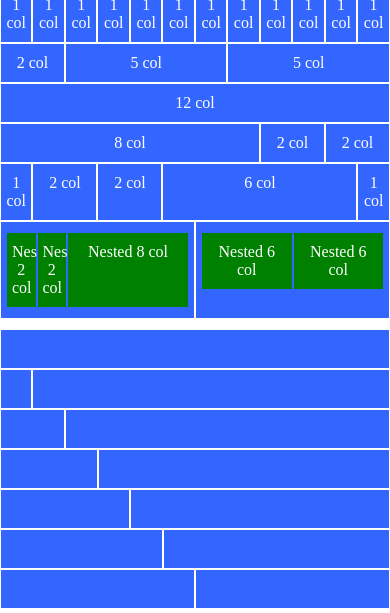
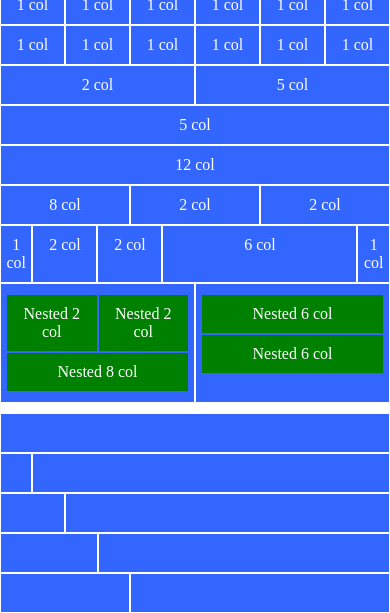
Before and after one commit to Alessandro-Sebastiano/html-css-12bool, a plain HTML site: page index.html in a window 390 px wide. Shown: the part 52-665 px from the top of the page. Drawn offline with Linux system fonts and the light colour scheme.

Commit message:
media-md

```diff
--- /dev/null
+++ b/css/media.css
@@ -0,0 +1,63 @@
+@media screen and (max-width: 768px) {
+
+    .col-md-1 {
+        max-width: calc((100% / 12) * 1);
+        flex-basis: calc((100% /12) * 1);
+    }
+
+    .col-md-2 {
+        max-width: calc((100% / 12) * 2);
+        flex-basis: calc((100% /12) * 2);
+    }
+
+    .col-md-3 {
+        max-width: calc((100% / 12) * 3);
+        flex-basis: calc((100% /12) * 3);
+    }
+
+    .col-md-4 {
+        max-width: calc((100% / 12) * 4);
+        flex-basis: calc((100% /12) * 4);
+    }
+
+    .col-md-5 {
+        max-width: calc((100% / 12) * 5);
+        flex-basis: calc((100% /12) * 5);
+    }
+
+    .col-md-6 {
+        max-width: calc((100% / 12) * 6);
+        flex-basis: calc((100% /12) * 6);
+    }
+
+    .col-md-7 {
+        max-width: calc((100% / 12) * 7);
+        flex-basis: calc((100% /12) * 7);
+    }
+
+    .col-md-8 {
+        max-width: calc((100% / 12) * 8);
+        flex-basis: calc((100% /12) * 8);
+    }
+
+    .col-md-9 {
+        max-width: calc((100% / 12) * 9);
+        flex-basis: calc((100% /12) * 9);
+    }
+
+    .col-md-10 {
+        max-width: calc((100% / 12) * 10);
+        flex-basis: calc((100% /12) * 10);
+    }
+
+    .col-md-11 {
+        max-width: calc((100% / 12) * 11);
+        flex-basis: calc((100% /12) * 11);
+    }
+
+    .col-md-12 {
+        max-width: calc((100% / 12) * 12);
+        flex-basis: calc((100% /12) * 12);
+    }
+
+}
--- a/css/style.css
+++ b/css/style.css
@@ -5,6 +5,10 @@
 }
 
 
+
+.display-ib {
+    display: inline-block;
+}
 
 
 .debug {
--- a/index.html
+++ b/index.html
@@ -6,6 +6,7 @@
     <meta http-equiv="X-UA-Compatible" content="IE=edge">
     <meta name="viewport" content="width=device-width, initial-scale=1.0">
     <link rel="stylesheet" href="./css/12bool.css">
+    <link rel="stylesheet" href="./css/media.css">
     <link rel="stylesheet" href="./css/style.css">
     <title>12bool</title>
 </head>
@@ -18,26 +19,26 @@
 
         <div class="row">
 
-            <div class="col-1 debug">1 col</div>
-            <div class="col-1 debug">1 col</div>
-            <div class="col-1 debug">1 col</div>
-            <div class="col-1 debug">1 col</div>
-            <div class="col-1 debug">1 col</div>
-            <div class="col-1 debug">1 col</div>
-            <div class="col-1 debug">1 col</div>
-            <div class="col-1 debug">1 col</div>
-            <div class="col-1 debug">1 col</div>
-            <div class="col-1 debug">1 col</div>
-            <div class="col-1 debug">1 col</div>
-            <div class="col-1 debug">1 col</div>
+            <div class="col-1 col-md-2 debug">1 col</div>
+            <div class="col-1 col-md-2 debug">1 col</div>
+            <div class="col-1 col-md-2 debug">1 col</div>
+            <div class="col-1 col-md-2 debug">1 col</div>
+            <div class="col-1 col-md-2 debug">1 col</div>
+            <div class="col-1 col-md-2 debug">1 col</div>
+            <div class="col-1 col-md-2 debug">1 col</div>
+            <div class="col-1 col-md-2 debug">1 col</div>
+            <div class="col-1 col-md-2 debug">1 col</div>
+            <div class="col-1 col-md-2 debug">1 col</div>
+            <div class="col-1 col-md-2 debug">1 col</div>
+            <div class="col-1 col-md-2 debug">1 col</div>
 
         </div>
 
         <div class="row">
 
-            <div class="col-2 debug">2 col</div>
-            <div class="col-5 debug">5 col</div>
-            <div class="col-5 debug">5 col</div>
+            <div class="col-2 col-md-6 debug">2 col</div>
+            <div class="col-5 col-md-6 debug">5 col</div>
+            <div class="col-5 col-md-12 debug">5 col</div>
 
         </div>
 
@@ -49,9 +50,9 @@
 
         <div class="row">
 
-            <div class="col-8 debug">8 col</div>
-            <div class="col-2 debug">2 col</div>
-            <div class="col-2 debug">2 col</div>
+            <div class="col-8 col-md-4 debug">8 col</div>
+            <div class="col-2 col-md-4 debug">2 col</div>
+            <div class="col-2 col-md-4 debug">2 col</div>
 
         </div>
 
@@ -72,9 +73,9 @@
 
                 <div class="row">
 
-                    <div class="col-2 debug bg-green">Nested 2 col</div>
-                    <div class="col-2 debug bg-green">Nested 2 col</div>
-                    <div class="col-8 debug bg-green">Nested 8 col</div>
+                    <div class="col-2 col-md-6 debug bg-green">Nested 2 col</div>
+                    <div class="col-2 col-md-6 debug bg-green">Nested 2 col</div>
+                    <div class="col-8 col-md-12 debug bg-green">Nested 8 col</div>
 
                 </div>
 
@@ -83,8 +84,8 @@
 
                 <div class="row">
 
-                    <div class="col-6 debug bg-green">Nested 6 col</div>
-                    <div class="col-6 debug bg-green">Nested 6 col</div>
+                    <div class="col-6 debug col-md-12 bg-green">Nested 6 col</div>
+                    <div class="col-6 debug col-md-12 bg-green">Nested 6 col</div>
 
                 </div>
 
```
